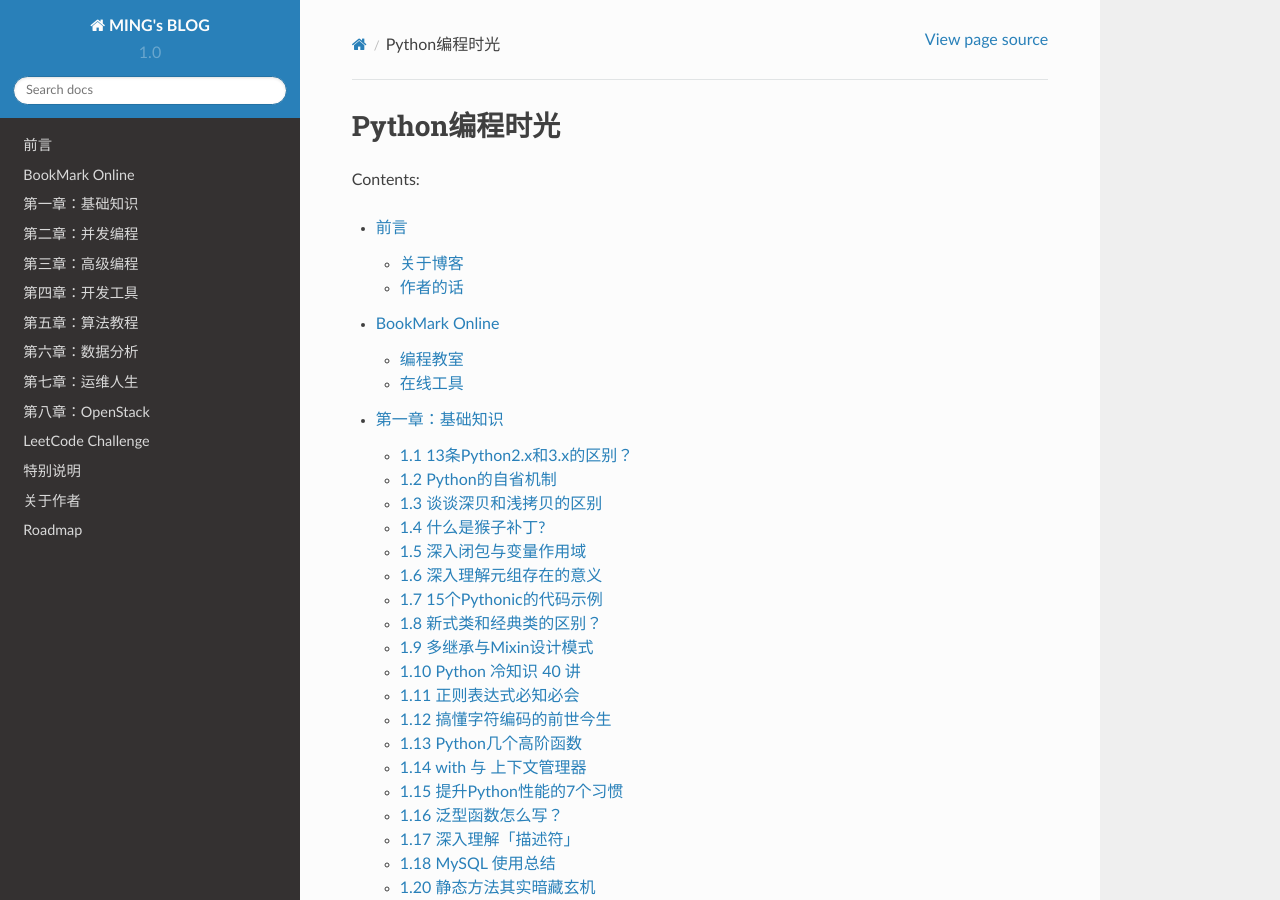
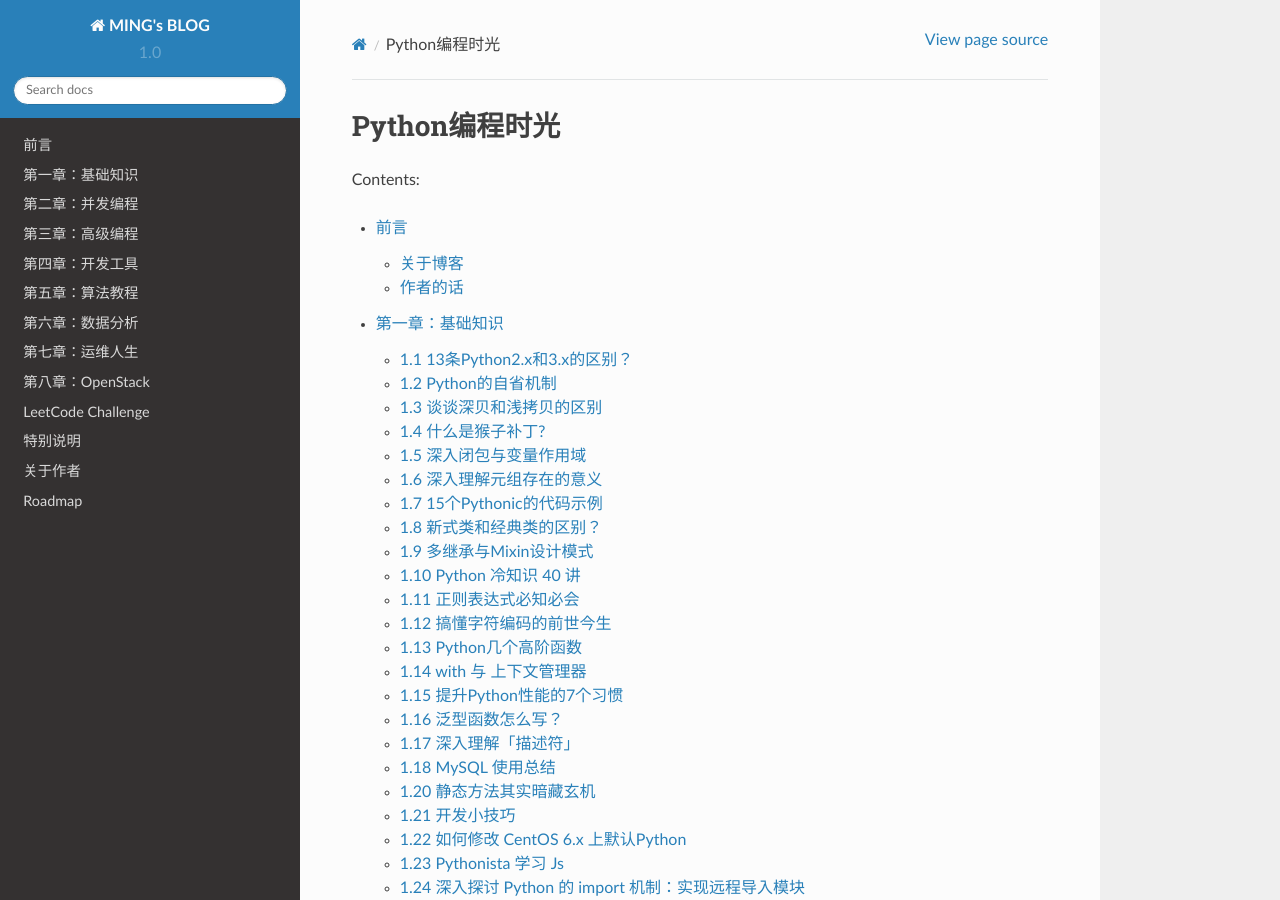
Before and after one commit to iswbm/PythonCodingTime, a Sphinx documentation site: the page built from source/index.rst, in a window 1280 px wide and 900 px high. Built offline with Sphinx 7.4.7 and the Read the Docs theme 2.0.0, drawn with Linux system fonts in a browser that asks for light colours; comment, search, counter and statistics services are not loaded; some of the changed lines change nothing that is shown.

Commit message:
delete bookmark page

```diff
--- a/source/bookmark.rst
+++ /dev/null
@@ -1,155 +0,0 @@
-BookMark Online
-================
-
-编程教室
---------
-
-Python电子教程
-~~~~~~~~~~~~~~
-
--  `简明 Python 教程 <http://www.kuqin.com/abyteofpython_cn/>`__
--  `廖雪峰的Python教程 <https://www.liaoxuefeng.com/wiki/0014316089557264a6b348958f449949df42a6d3a2e542c000>`__
--  `RUNNOOB的Python教程 <http://www.runoob.com/python/python-tutorial.html>`__
--  `w3school&runoob教程合集-1：囊括世面各种语言 <https://github.com/it-ebooks/w3school>`__
--  `w3school&runoob教程合集-2：囊括世面各种语言 <https://www.w3cschool.cn/tutorial>`__
--  `现代魔法学院：Python教室 <http://www.nowamagic.net/academy/category/13>`__
--  `Python中文学习大本营 <http://www.pythondoc.com/>`__
-
-Linux入门
-~~~~~~~~~~~
-
--  `本人Linux学习笔记：持续更新 <http://wongbingming.me/2017/10/16/Learn-Linux.html>`__
--  `LINUX：命令行的艺术(Github) <https://github.com/jlevy/the-art-of-command-line/blob/master/README-zh.md>`__
--  `基础学习｜鸟哥的私房菜 <http://linux.vbird.org/linux_basic/>`__
--  `基础学习｜每天一个Linux命令 <www.cnblogs.com/peida/archive/2012/12/05/2803591.html>`__
--  `基础学习｜《Linux云计算从入门到精通》系列实战笔记 <http://www.178linux.com/87104>`__
-
-云计算入门
-~~~~~~~~~~~
-
--  `CloudMan：致力于云计算学习和实践 <http://www.cnblogs.com/CloudMan6/>`__
--  `每天5分钟玩转OpenStack <https://mp.weixin.qq.com/s?__biz=MzIwMTM5MjUwMg==&mid=403471227&idx=1&sn=d645ec0df174e05384bbff40aada4cff&chksm=0b1673623c61fa74f005312b9ed1713a5134c26b448cc46e6903964d7c54810d0d17b656d211&mpshare=1&scene=1&srcid=1003thHxU5Wc3NtS9GfMoQ2w#rd>`__
--  `每天5分钟玩转 Docker容器技术 <https://mp.weixin.qq.com/s?__biz=MzIwMTM5MjUwMg==&mid=506103897&idx=1&sn=d27cdb06390406a5bff805db173176ee&chksm=0d3080403a47095666c7af813c79dcd7f3897844f77ffd126638b7ffde35ed6a83e98a5eeb47&mpshare=1&scene=1&srcid=1223IYkpgjnLikqJ6K1esfe2#rd>`__
-
-
-数据库入门
-~~~~~~~~~~~
-
--  `数据库｜MySQL50题练习建库脚本 <http://www.cnblogs.com/zhtzyh2012/p/5235826.html>`__
--  `数据库｜MySQL 50题练习答案 <http://blog.sina.com.cn/s/blog_6d1d0bf80100zm8l.html>`__
-
-正则表达式入门
-~~~~~~~~~~~~~~~
-
--  `正则表达式｜语法 - 基础教材 <http://www.codeyyy.com/regex/introduce/grammar/index.html>`__
--  `正则表达式｜Everything的使用 <http://blog.csdn.net/quincyfang/article/details/19612245>`__
--  `Git｜廖雪峰的 Git 教程 <https://www.liaoxuefeng.com/wiki/0013739516305929606dd18361248578c67b8067c8c017b000>`__
--  `Git｜Git-Book 教程 <https://git-scm.com/book/zh/v2/>`__
-
-
-集群管理
-~~~~~~~~
-
--  `虚拟化管理 之 virsh 命令 - 官方文档 <https://www.centos.org/docs/5/html/5.2/Virtualization/chap-Virtualization-Managing_guests_with_virsh.html>`__
--  `crmsh 命令 官方文档 - 英文 <http://crmsh.github.io/man-2.0/#cmdhelp_configure_primitive>`__
--  `corosync pacemaker crmsh crm 实例详解 <http://blog.51yip.com/server/1680.html>`__
--  `HAProxy 使用手册（官方） - 英文 <https://cbonte.github.io/haproxy-dconv/1.7/configuration.html>`__
--  `HAProxy 使用手册（翻译） - 中文 <http://www.ttlsa.com/linux/haproxy-study-tutorial/>`__
-
-
-Python参考文档
-~~~~~~~~~~~~~~
-
--  `PEP8 代码规范 <https://my.oschina.net/u/1433482/blog/464444>`__
--  `Python 语言参考 - 中文 <http://python.usyiyi.cn/translate/python_278/reference/index.html>`__
--  `Python 语言参考 - 英文 <https://docs.python.org/2/reference/index.html#reference-index>`__
--  `Python 标准库文档 - 中文 <http://python.usyiyi.cn/documents/python_278/library/index.html#library-index>`__
--  `Python 标准库文档 - 英文 <https://docs.python.org/2/library/>`__
--  `Python 资源大全中文版：Awesome-Python <https://github.com/BingmingWong/awesome-python-cn>`__
--  `Python / C API参考手册 <http://python.usyiyi.cn/documents/python_278/c-api/index.html#c-api-index>`__
--  `Python Cookbook 3rd Edition Documentation <http://python3-cookbook.readthedocs.io/zh_CN/latest/>`__
--  `Twisted与异步编程入门 - 中文文档 <https://likebeta.gitbooks.io/twisted-intro-cn/content/zh/>`__
-
-
-
-在线工具
---------
-
-编程相关
-~~~~~~~~
-
--  `在线Markdown｜Md2All <http://md.aclickall.com/>`__
--  `在线Markdown｜Cmd Markdown <https://www.zybuluo.com/mdeditor>`__
--  `在线编程 - 1：包含各种主流语言 <http://www.dooccn.com/python3/>`__
--  `在线编程 - 2：包含各种主流语言 <https://ideone.com/>`__
--  `PDF｜Smallpdf.com – 您所有PDF问题的免费解决方案 <https://smallpdf.com/cn>`__
--  `Pycharm｜破解下载及激活方法 <http://xclient.info/s/pycharm.html?_=ad82e3fedae9a2abfb37bd32cbb2094c>`__
--  `Pycharm｜激活 Licence Server <http://jetbrains.license.laucyun.com>`__
--  `代码美化｜Carbon  <https://carbon.now.sh/>`__
--  `变量命名｜CODELF  <https://unbug.github.io/codelf/>`__
--  `代码美化｜JSON  <http://tool.oschina.net/codeformat/json>`__
--  `Base64 编码  <http://base64.us/>`__
--  `Linux｜命令大全 <http://man.linuxde.net/>`__
--  `数据库｜库表可视化设计 <https://dbdiagram.io/home>`__
--  `IP地址｜ipv4计算器 <http://www.ab126.com/goju/1840.html>`__
--  `IP地址｜ipv6计算器 <http://www.ab126.com/goju/7983.html>`__
--  `文件中转｜7天无限下载 <http://www.ab126.com/goju/1840.html>`__
--  `项目推荐｜HelloGithub <https://hellogithub.com/>`__
--  `工具集合 - MIKU <https://miku.tools/>`__
--  `工具集合 - 小森林导航 <http://hao.xsldh.com/>`__
--  `Rufus - 轻松创建U盘启动盘 <http://rufus.akeo.ie/?locale=zh_CN>`__
--  `Screen To Gif - 轻松制作gif动画 <http://www.screentogif.com/?l=zh_cn>`__
--  `USER.ME - 在线PS/CAD/PPT/EXCEL/AI/XMind/Visio <https://uzer.me/>`__
--  `五笔拆字图解：解决你的五笔问题 <http://www.52wubi.com/wbbmcx/search.php>`__
--  `SM.MS - Simple Free Image Hosting <https://sm.ms>`__
--  `集思会：一个电子书免费推送网站 <http://www.kindlepush.com/main>`__
--  `书伴：教你如何玩转Kindle的网站 <https://bookfere.com/>`__
-
-
-精品软件
-~~~~~~~~
-
--  `精品绿色便携软件 <https://www.portablesoft.org/>`__
--  `我最喜欢的软件 Windows 版 - 小众软件 <http://love.appinn.com/>`__
--  `MSDN, 我告诉你：微软产品下载中心 <http://msdn.itellyou.cn/>`__
--  `大眼仔旭 - 爱软件 爱汉化 爱分享 <http://www.dayanzai.me/>`__
--  `Windows Apps That Amaze Us：Windows 绝赞应用 <https://amazing-apps.gitbooks.io/windows-apps-that-amaze-us/content/zh-CN/>`__
--  `精品 Mac 软件分享 <https://xclient.info/>`__
-
-信息查询
-~~~~~~~~
-
--  `中国人民银行征信中心 <http://www.pbccrc.org.cn/>`__
--  `国家企业信用信息公示系统 <http://www.gsxt.gov.cn/index.html>`__
--  `TinEye Reverse Image Search <https://tineye.com/>`__
--  `站长工具 - 站长之家 <http://tool.chinaz.com/>`__
--  `去查网 <http://www.7c.com/>`__
--  `GPSspg查询网 <http://www.gpsspg.com/>`__
--  `工业和信息化部ICP/IP地址/域名信息备案管理系统 <http://www.miitbeian.gov.cn/publish/query/indexFirst.action>`__
--  `程序员的工具箱 <https://tool.lu/>`__
--  `全球国家IP地址段 <http://ipblock.chacuo.net/>`__
--  `网站测速：全国地区 <https://www.17ce.com/>`__
--  `TinEye - 最专业的以图搜图网站 <https://tineye.com/>`__
-
-
-在线资源
-~~~~~~~~
-
--  `Linux｜离线包大全 <https://pkgs.org>`__
--  `Ubuntu｜中文维基 <wiki.ubuntu.org.cn/首页>`__
--  `CentOS｜系统镜像（各版本） <vault.centos.org>`__
--  `Linux｜网易镜像源大全 <http://mirrors.163.com/>`__
--  `Centos｜清华大学开源软件镜像站 <https://mirror.tuna.tsinghua.edu.cn/help/centos/>`__
--  `Ubuntu｜清华大学开源软件镜像站 <https://mirrors.tuna.tsinghua.edu.cn/help/ubuntu/>`__
--  `Python｜各版本 Python下载源 <https://www.python.org/ftp/python/>`__
-
-
-设计素材
-~~~~~~~~
-
--  `IconFinder <https://www.iconfinder.com/>`__
--  `easyIcon <http://www.easyicon.net/>`__
--  `Iconfont-阿里巴巴矢量图标库 <http://www.iconfont.cn/>`__
--  `Icons for everything - Noun Project <https://thenounproject.com/>`__
--  `Font Awesome，一套绝佳的图标字体库和CSS框架 <http://fontawesome.dashgame.com/>`__
--  `iSlide：制作高大上的PPT<https://www.islide.cc/>`__
--- a/source/index.rst
+++ b/source/index.rst
@@ -14,7 +14,6 @@ Contents:
    :glob:
 
    preface
-   bookmark
    chapters/*
    leetcode/*
    thanks
```
